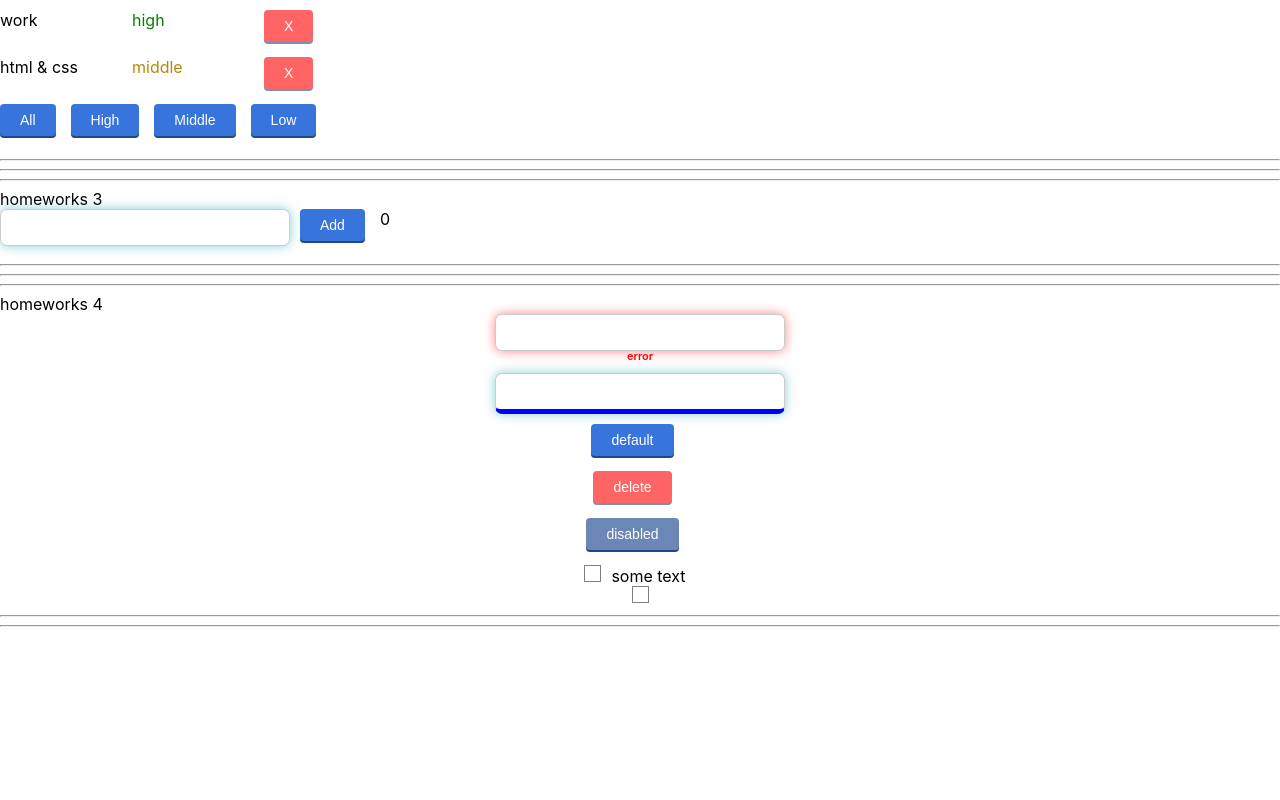
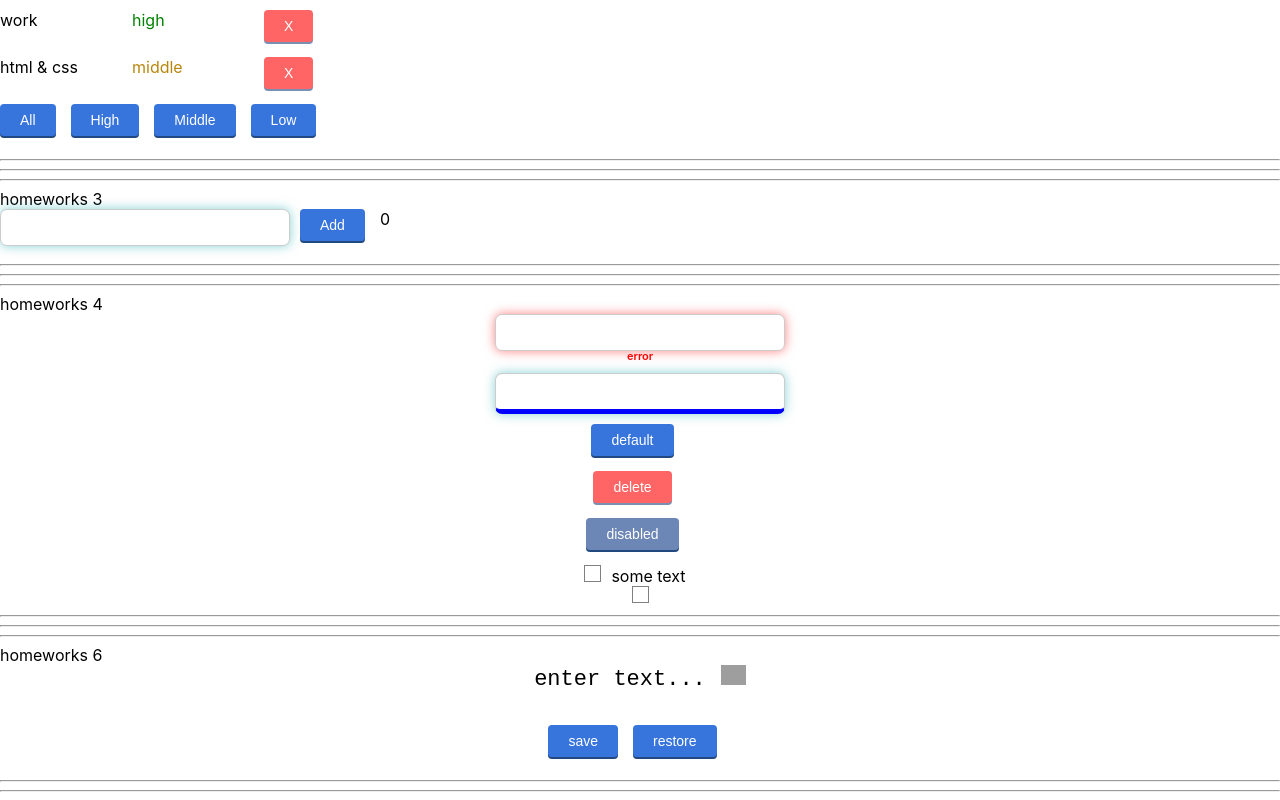
Before and after one commit to V-Sugak/homeworks-Ignat, a React (Create React App) app: page /#/pre-junior in a window 1280 px wide. Shown: the part 384-1184 px from the top of the page. Before the commit the page ends 1019 px from the top, so only its background shows below. Built offline with nearby package versions, Linux system fonts and the light colour scheme; grey boxes are pictures that could not be loaded.

Commit message:
homework-6

```diff
--- a/src/p2-homeworks/h5-rrd-v6/pages/PreJunior.tsx
+++ b/src/p2-homeworks/h5-rrd-v6/pages/PreJunior.tsx
@@ -3,6 +3,7 @@ import HW1 from '../../h1/HW1'
 import HW2 from '../../h2/HW2'
 import HW3 from '../../h3/HW3'
 import HW4 from '../../h4/HW4'
+import HW6 from "../../h6/HW6";
 
 function PreJunior() {
     return (
@@ -11,8 +12,7 @@ function PreJunior() {
             <HW2/>
             <HW3/>
             <HW4/>
-            {/*<HW6/>*/}
-
+            <HW6/>
         </div>
     )
 }
--- /dev/null
+++ b/src/p2-homeworks/h6/HW6.module.css
@@ -0,0 +1,18 @@
+.block {
+    display: flex;
+    flex-direction: column;
+    align-items: center;
+}
+
+.spanBlock {
+    height: 60px;
+    font-size: 22px;
+    font-family: "Courier New";
+    cursor: pointer;
+}
+
+.img {
+    width: 25px;
+    height: 20px;
+    margin-left: 15px;
+}
--- a/src/p2-homeworks/h6/HW6.tsx
+++ b/src/p2-homeworks/h6/HW6.tsx
@@ -2,6 +2,7 @@ import React, {useState} from 'react'
 import SuperEditableSpan from './common/c4-SuperEditableSpan/SuperEditableSpan'
 import SuperButton from '../h4/common/c2-SuperButton/SuperButton'
 import {restoreState, saveState} from './localStorage/localStorage'
+import s from './HW6.module.css'
 
 function HW6() {
     const [value, setValue] = useState<string>('')
@@ -10,7 +11,8 @@ function HW6() {
         saveState<string>('editable-span-value', value)
     }
     const restore = () => {
-        // setValue()
+        const defaultValue = restoreState('editable-span-value', '')
+        setValue(defaultValue)
     }
 
     return (
@@ -19,15 +21,22 @@ function HW6() {
             homeworks 6
 
             {/*should work (должно работать)*/}
-            <div>
+            <div className={s.block}>
+                <div className={s.spanBlock}>
                     <SuperEditableSpan
                         value={value}
                         onChangeText={setValue}
                         spanProps={{children: value ? undefined : 'enter text...'}}
                     />
+                    <img className={s.img}
+                         src="https://encrypted-tbn0.gstatic.com/images?q=tbn:ANd9GcTy7KighJf74XBeg9alnuRn2icc3Q8M1kA5DQ&usqp=CAU"
+                         alt="image"/>
                 </div>
+                <div>
                     <SuperButton onClick={save}>save</SuperButton>
                     <SuperButton onClick={restore}>restore</SuperButton>
+                </div>
+            </div>
 
             <hr/>
             {/*для личного творчества, могу проверить*/}
--- a/src/p2-homeworks/h6/common/c4-SuperEditableSpan/SuperEditableSpan.tsx
+++ b/src/p2-homeworks/h6/common/c4-SuperEditableSpan/SuperEditableSpan.tsx
@@ -31,17 +31,17 @@ const SuperEditableSpan: React.FC<SuperEditableSpanType> = (
     const {children, onDoubleClick, className, ...restSpanProps} = spanProps || {}
 
     const onEnterCallback = () => {
-        // setEditMode() // выключить editMode при нажатии Enter
+        setEditMode(false) // выключить editMode при нажатии Enter
 
         onEnter && onEnter()
     }
     const onBlurCallback = (e: React.FocusEvent<HTMLInputElement>) => {
-        // setEditMode() // выключить editMode при нажатии за пределами инпута
+        setEditMode(false) // выключить editMode при нажатии за пределами инпута
 
         onBlur && onBlur(e)
     }
     const onDoubleClickCallBack = (e: React.MouseEvent<HTMLSpanElement, MouseEvent>) => {
-        // setEditMode() // включить editMode при двойном клике
+        setEditMode(true) // включить editMode при двойном клике
 
         onDoubleClick && onDoubleClick(e)
     }
```
Also changed, not shown: src/p2-homeworks/h5/HW5.tsx (deleted, +0 -20 lines), src/p2-homeworks/h5/Header.tsx (deleted, +0 -12 lines), src/p2-homeworks/h5/Routes.tsx (deleted, +0 -29 lines), src/p2-homeworks/h5/pages/Error404.tsx (deleted, +0 -13 lines), src/p2-homeworks/h5/pages/PreJunior.tsx (deleted, +0 -23 lines), src/p2-homeworks/h6/pen.png (added). Lines whose indentation alone changed are shown as unchanged.
